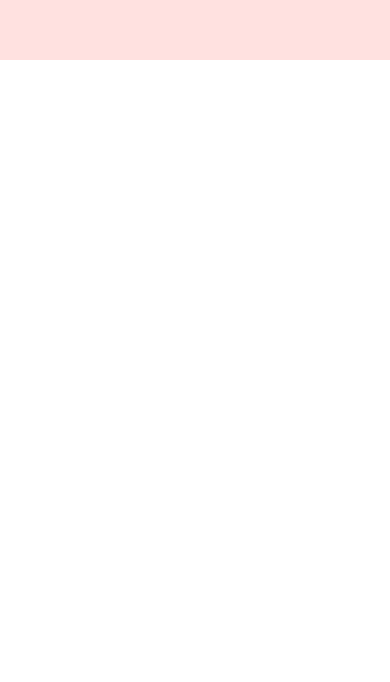
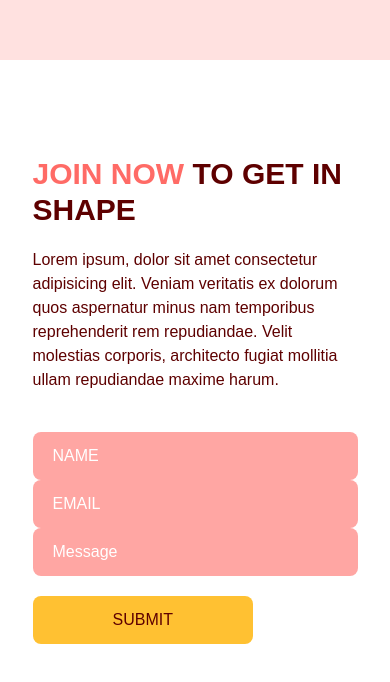
Before and after one commit to BigJoseDev/gym-app, a React (Vite) app: page / in a window 390 px wide. Shown: the part 3987-4669 px from the top of the page. Before the commit the page ends 4047 px from the top, so only its background shows below. Built offline with nearby package versions, Linux system fonts and the light colour scheme.

Commit message:
working on contact us page

```diff
--- a/package.json
+++ b/package.json
@@ -14,7 +14,8 @@
     "framer-motion": "^11.11.17",
     "react": "^18.3.1",
     "react-anchor-link-smooth-scroll": "^1.0.12",
-    "react-dom": "^18.3.1"
+    "react-dom": "^18.3.1",
+    "react-hook-form": "^7.54.2"
   },
   "devDependencies": {
     "@eslint/js": "^9.15.0",
--- a/src/App.tsx
+++ b/src/App.tsx
@@ -4,6 +4,7 @@
 import { SelectedPage } from "@/shared/types";
 import Benefits from "@/scenes/benefits";
 import OurClasses from "@/scenes/ourClasses";
+import ContactUs from "@/scenes/contactUs";
 
 
 
@@ -34,6 +35,8 @@
         <Home  setSelectedPage={setSelectedPage}/>
         <Benefits  setSelectedPage={setSelectedPage}/>
         <OurClasses  setSelectedPage={setSelectedPage}/>
+        <ContactUs setSelectedPage={setSelectedPage} />
+
 
     </div>
 
--- a/src/scenes/benefits/index.tsx
+++ b/src/scenes/benefits/index.tsx
@@ -53,7 +53,7 @@
                     visible: { opacity: 1, x: 0 },
 
                 }}
-                className="md:my-5 md:w-3/5">
+                className="md:mt-24  md:w-3/5">
                 <HText>MORE THAN JUST A GYM.</HText>
                 <p className="my-5 text-sm">We provide world class fitness equipment, trainers and classes to get you to utilize fitness goals with ease. we provide true care into each and every member.</p>
             </motion.div>
--- /dev/null
+++ b/src/scenes/contactUs/index.tsx
@@ -0,0 +1,132 @@
+import { SelectedPage } from "@/shared/types"
+import { motion } from "framer-motion";
+import { useForm } from "react-hook-form";
+import ContactUsPageGraphic from "@/assets/ContactUsPageGraphic.png"
+import HText from "@/shared/HText";
+
+
+type Props = {
+    setSelectedPage: (value: SelectedPage) => void;
+}
+
+const ContactUs = ({ setSelectedPage }: Props) => {
+    const inputStyles = `"w-full rounded-lg bg-primary-300 px-5 py-3 text-white"`
+    const {
+        register,
+        trigger,
+        formState: { errors }
+    } = useForm()
+    const onSubmit = async (e: any) => {
+        const isValid = await trigger();
+        if(!isValid) {
+            e.preventDefault();
+        }
+    }
+    return (
+        <section id="contactus" className="mx-auto w-5/6 pt-24 pb-32">
+            <motion.div onViewportEnter={() => setSelectedPage(SelectedPage.ContactUs)}>
+                {/* header */}
+                <motion.div
+                    className="md:w-3/5 "
+                    initial="hidden"
+                    whileInView="visible"
+                    viewport={{ once: false, amount: 0.5 }}
+                    transition={{ duration: 1 }}
+                    variants={{
+                        hidden: { opacity: 0, x: -100 },
+                        visible: { opacity: 1, x: 0 },
+
+                    }}
+                >
+                    <HText>
+                        <span className="text-primary-500">JOIN NOW</span> TO GET IN SHAPE
+                    </HText>
+                    <p className="my-5">
+                        Lorem ipsum, dolor sit amet consectetur adipisicing elit. Veniam veritatis ex dolorum quos aspernatur minus nam temporibus reprehenderit rem repudiandae. Velit molestias corporis, architecto fugiat mollitia ullam repudiandae maxime harum.
+                    </p>
+
+                </motion.div>
+                {/* form and image */}
+                <div className="mt-10 justify-between gap-8 md:flex ">
+                    <motion.div
+                        initial="hidden"
+                        whileInView="visible"
+                        viewport={{ once: false, amount: 0.5 }}
+                        transition={{ duration: 1 }}
+                        variants={{
+                            hidden: { opacity: 0, y: 100 },
+                            visible: { opacity: 1, y: 0 },
+
+                        }}
+                        className="mt-10 basis-3/5 md:mt-0"
+
+                    >
+                        <form
+                            target="_blank"
+                            onSubmit={onSubmit}
+                            action="https://formsubmit.co/c7b887bf4366e022d87414c71025d36b"
+                            method= "POST"
+                    >
+                        <input
+                        className = "w-full rounded-lg bg-primary-300 px-5 py-3 placeholder-white"
+                        type="text"
+                        placeholder="NAME"
+                        {...register("name", {
+                            required: true,
+                            maxLength:100,
+
+                        })}
+                        />
+                        {errors.name && (
+                            <p className="mt-1 text-primary-500">
+                                {errors.name.type === "required" && "This field is required"}
+                                {errors.name.type === "maxLength" && "max length is 100 char."}
+                            </p>
+                        )}
+                        <input
+                        className = "w-full rounded-lg bg-primary-300 px-5 py-3 placeholder-white"
+                        type="text"
+                        placeholder="EMAIL"
+                        {...register("email", {
+                            required: true,
+                            pattern: /^[A-Z0-9._%+-]+@[A-Z0-9.-]+\.[A-Z]{2,}$/i,
+
+                        })}
+                        />
+                        {errors.email && (
+                            <p className="mt-1 text-primary-500">
+                                {errors.email.type === "required" && "This field is required"}
+                                {errors.email.type === "pattern" && "invalid email address."}
+                            </p>
+                        )}
+                        <input
+                        className = "w-full rounded-lg bg-primary-300 px-5 py-3 placeholder-white"
+                        type="text"
+                        placeholder="Message"
+                        {...register(" message", {
+                            required: true,
+                            maxLength:2000,
+
+                        })}
+                        />
+                        {errors.message && (
+                            <p className="mt-1 text-primary-500">
+                                {errors.message.type === "required" && "This field is required"}
+                                {errors.message.type === "maxLength" && "max length is 2000 char."}
+                            </p>
+                        )}
+                        <button
+                        type="submit"
+                        className="mt-5 rounded-lg bg-secondary-500 px-20 py-3 transition duration-500 hover:text-white">
+                            SUBMIT
+                        </button>
+                        </form>
+                    </motion.div>
+                </div>
+            </motion.div>
+
+        </section>
+    )
+}
+
+export default ContactUs
```
Also changed, not shown: 1 other file (tests, documents, lock files or other folders).
